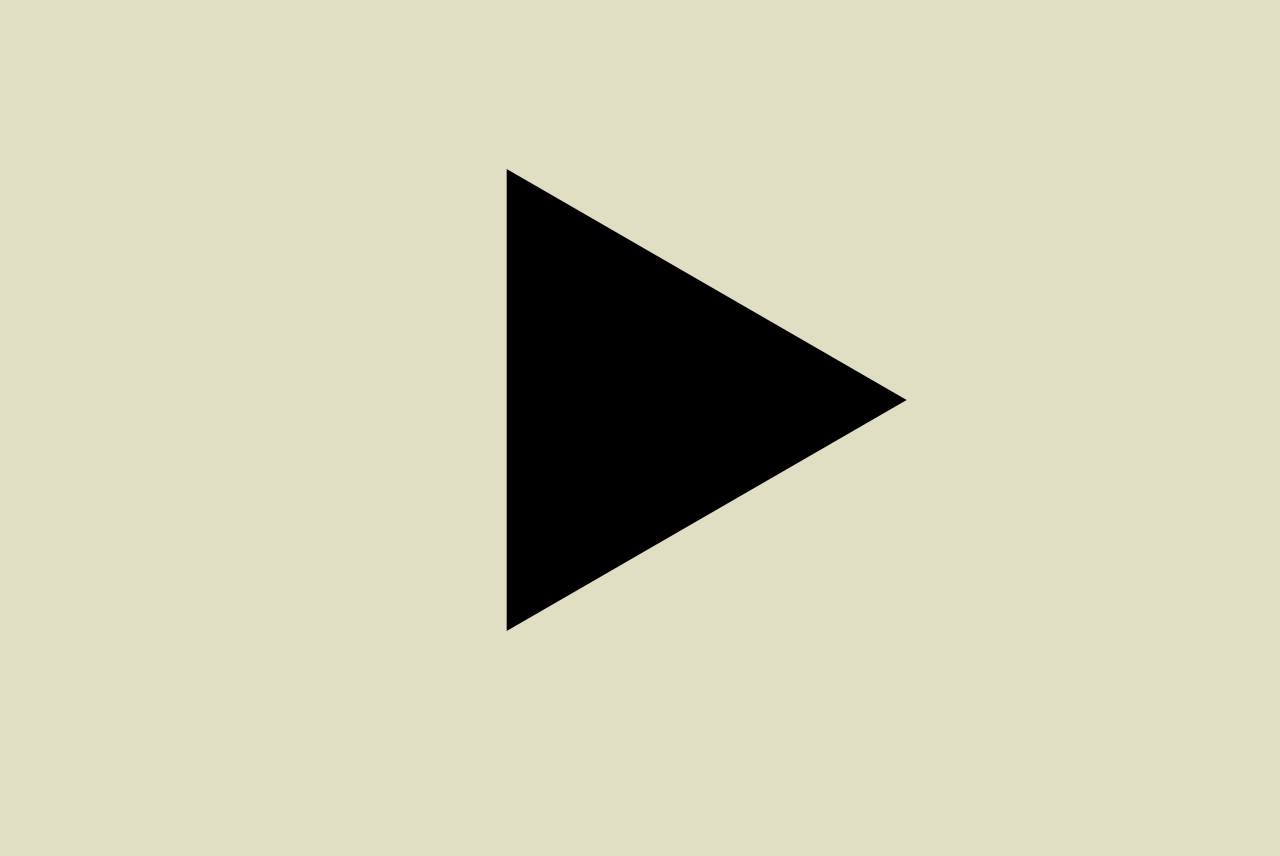
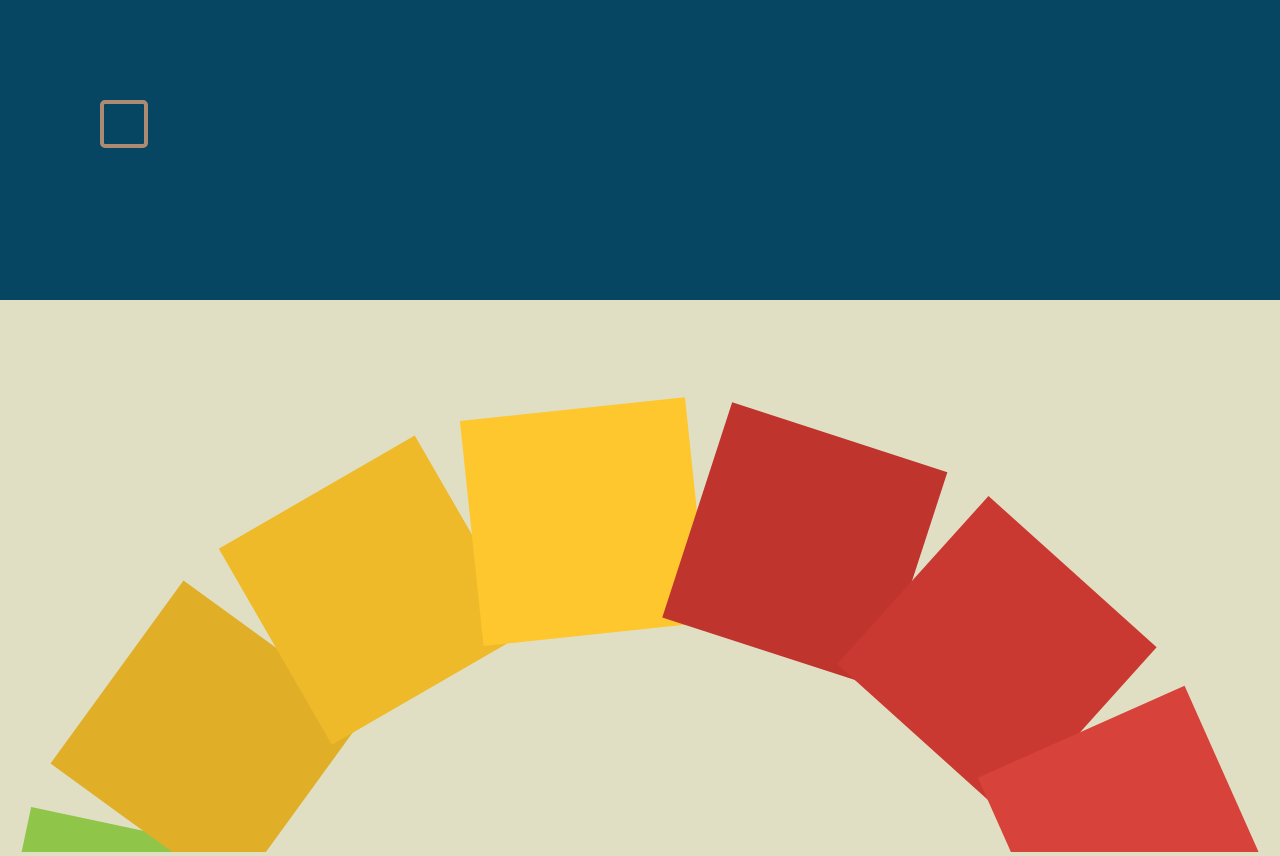
Before and after one commit to jjhlove04/PortfolioWebSite, a plain HTML site: page index.html in a window 1280 px wide. Before the commit the page ends 804 px from the top, so only its background shows below. Drawn offline with Linux system fonts and the light colour scheme.

Commit message:
배너추가, 체크박스 위치 조정, 컬러 파레트 에딧

```diff
--- a/app.js
+++ b/app.js
@@ -32,9 +32,9 @@ class App {
 
     this.polygon = new Polygon(
       this.stageWidth / 2,
-      this.stageHeight / 2,
-      this.stageHeight / 3,
-      3
+      this.stageHeight + this.stageHeight / 4,
+      this.stageHeight / 1.5,
+      15
     );
   }
 
@@ -53,7 +53,7 @@ class App {
 
   onMove(e) {
     if (this.isDown) {
-      this.movex = e.clientX - this.offsetX;
+      this.moveX = e.clientX - this.offsetX;
       this.offsetX = e.clientX;
     }
   }
--- a/index.html
+++ b/index.html
@@ -13,5 +13,17 @@
   </head>
   <body>
     <script type="module" src="app.js"></script>
+    <label class="check">
+      <input type="checkbox" />
+      <span class="icon"></span>
+      <span class="icon2"></span>
+    </label>
+    <div id="mainBanner"></div>
+    <input type="checkbox" id="menuicon" />
+    <label for="menuicon">
+      <span></span>
+      <span></span>
+      <span></span>
+    </label>
   </body>
 </html>
--- a/polygon.js
+++ b/polygon.js
@@ -1,7 +1,25 @@
 const PI2 = Math.PI * 2;
 
+const COLORS = [
+  "#4b45ab",
+  "#554fb8",
+  "#605ac7",
+  "#2a91a8",
+  "#2e9ab2",
+  "#32a5bf",
+  "#81b144",
+  "#85b944",
+  "#8fc549",
+  "#e0af27",
+  "#eeba2a",
+  "#fec72e",
+  "#bf342d",
+  "#ca3931",
+  "#d7423a",
+];
+
 export class Polygon {
-  constructor(x, y, radius, sides) {
+  constructor(x, y, radius, sides, rotate) {
     this.x = x;
     this.y = y;
     this.radius = radius;
@@ -11,25 +29,43 @@ export class Polygon {
 
   animate(ctx, moveX) {
     ctx.save();
-    ctx.fillStyle = "#000";
-    ctx.beginPath();
+    //ctx.fillStyle = "#000";
+    //ctx.beginPath();
 
     const angle = PI2 / this.sides;
+    const angle2 = PI2 / 4;
 
     ctx.translate(this.x, this.y);
 
-    this.rotate -= moveX * 0.008;
+    this.rotate += moveX * 0.008;
     ctx.rotate(this.rotate);
 
     for (let i = 0; i < this.sides; i++) {
       const x = this.radius * Math.cos(angle * i);
       const y = this.radius * Math.sin(angle * i);
 
-      i == 0 ? ctx.moveTo(x, y) : ctx.lineTo(x, y);
+      ctx.save();
+      ctx.fillStyle = COLORS[i];
+      ctx.translate(x, y);
+      ctx.rotate((((360 / this.sides) * i + 45) * Math.PI) / 180);
+      ctx.beginPath();
+      for (let j = 0; j < 4; j++) {
+        const x2 = 160 * Math.cos(angle2 * j);
+        const y2 = 160 * Math.sin(angle2 * j);
+        j == 0 ? ctx.moveTo(x2, y2) : ctx.lineTo(x2, y2);
+      }
+      ctx.fill();
+      ctx.closePath();
+      ctx.restore();
+      //i == 0 ? ctx.moveTo(x, y) : ctx.lineTo(x, y);
+
+      // ctx.beginPath();
+      // ctx.arc(x, y, 40, 0, PI2, false);
+      // ctx.fill();
     }
 
-    ctx.fill();
-    ctx.closePath();
+    //ctx.fill();
+    //ctx.closePath();
     ctx.restore();
   }
 }
--- a/style.css
+++ b/style.css
@@ -9,10 +9,72 @@ html {
   height: 100%;
 }
 
+/*배경 화면*/
 body {
   width: 100%;
   height: 100%;
   background-color: #e1dfc3;
+}
+.check input {
+  display: none;
+}
+.check input:checked ~ .icon {
+  border-color: #f9cf93;
+}
+.check input:checked ~ .icon::before {
+  height: 28px;
+  transition: all 0.2s ease;
+}
+.check input:checked ~ .icon::after {
+  height: 40px;
+  transition: all 0.2s ease 0.1s;
+}
+.check .icon {
+  display: inline-block;
+  width: 40px;
+  height: 40px;
+  background-color: transparent;
+  border: 4px solid #ad8b73;
+  border-radius: 5px;
+  position: relative;
+  left: 100px;
+  top: 100px;
+  z-index: 2;
+  cursor: pointer;
+}
+/*체크 아이콘*/
+.check .icon::before,
+.check .icon::after {
+  content: "";
+  display: inline-block;
+  width: 10px;
+  height: 0;
+  background-color: #f9cf93;
+  position: absolute;
+  transform-origin: left top;
+  border-radius: 5px;
+}
+.check .icon::before {
+  top: 12px;
+  left: 2px;
+  transform: rotate(-45deg);
+}
+.check .icon::after {
+  top: 34px;
+  left: 24px;
+  transform: rotate(-135deg);
+}
+#mainBanner {
+  position: absolute;
+  top: 0px;
+  z-index: 1;
+  width: 100%;
+  height: 300px;
+  background: #064663;
+}
+
+input[id="menuicon"] {
+  display: none;
 }
 
 canvas {
```
